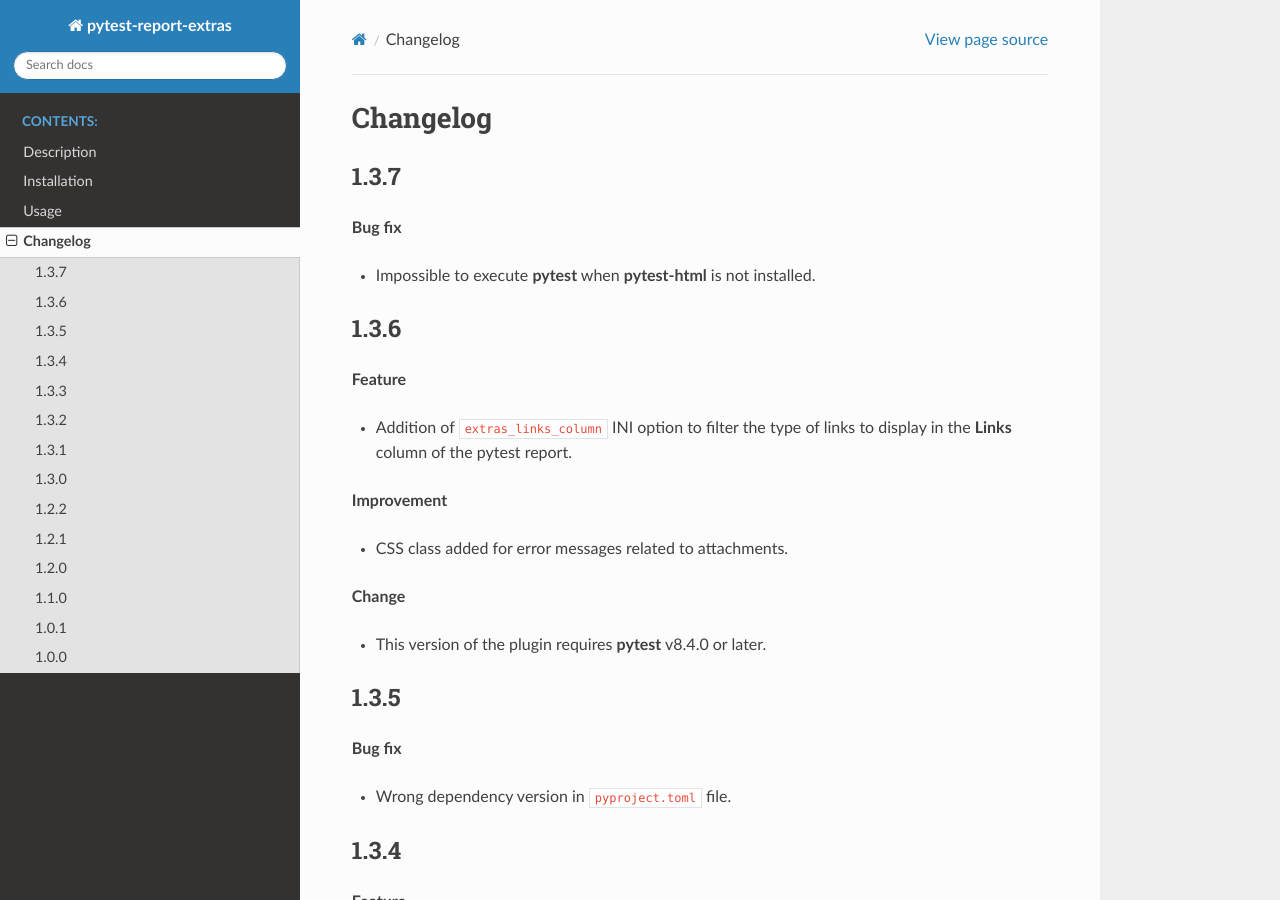
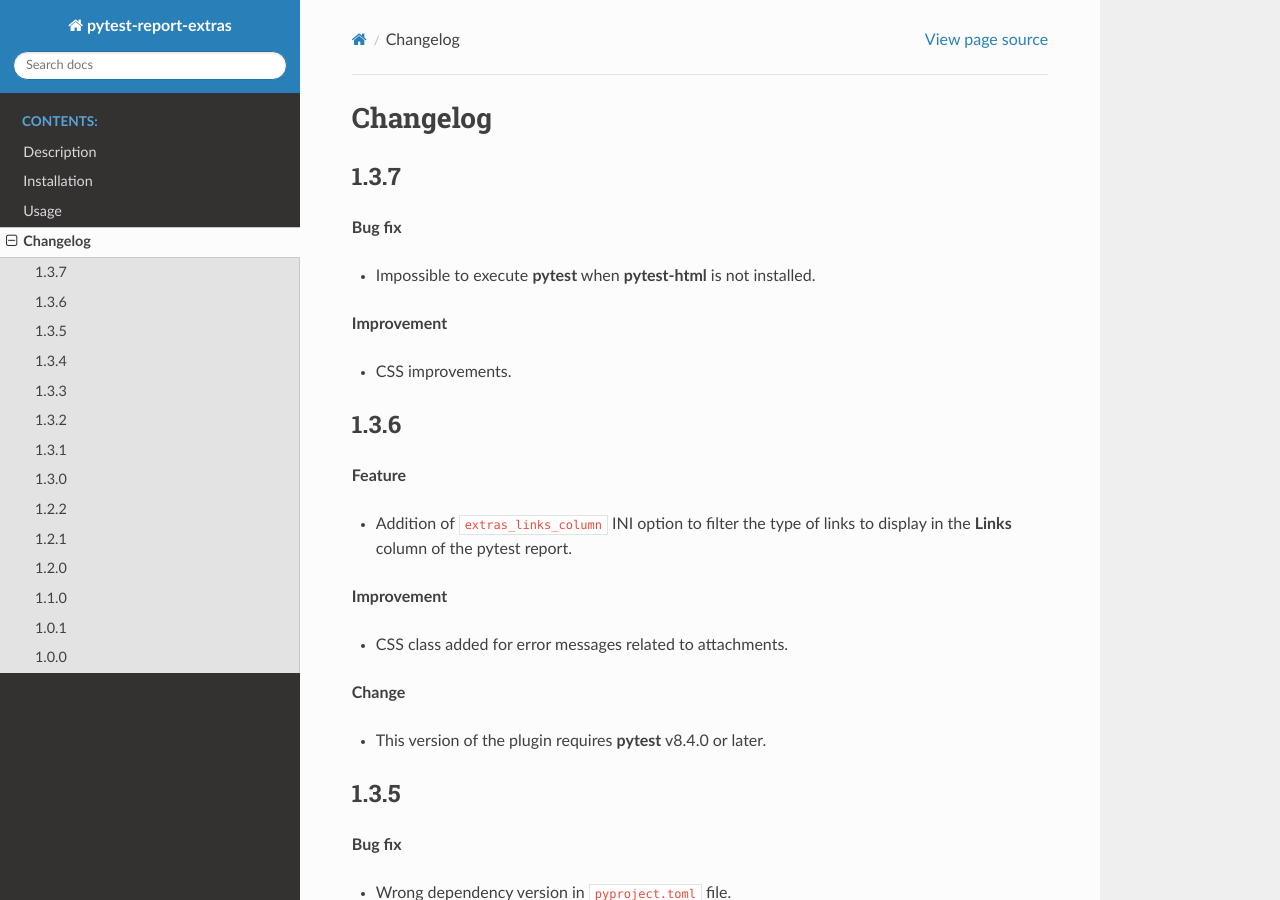
Before and after one commit to harmin-parra/pytest-report-extras, a Sphinx documentation site: the page built from docs/changelog.rst, in a window 1280 px wide and 900 px high. Built offline with Sphinx 7.4.7 and the Read the Docs theme 3.1.0, drawn with Linux system fonts in a browser that asks for light colours.

Commit message:
update changelog

```diff
--- a/docs/changelog.rst
+++ b/docs/changelog.rst
@@ -9,6 +9,10 @@
 **Bug fix**
 
 * Impossible to execute **pytest** when **pytest-html** is not installed.
+
+**Improvement**
+
+* CSS improvements.
 
 
 1.3.6
```
